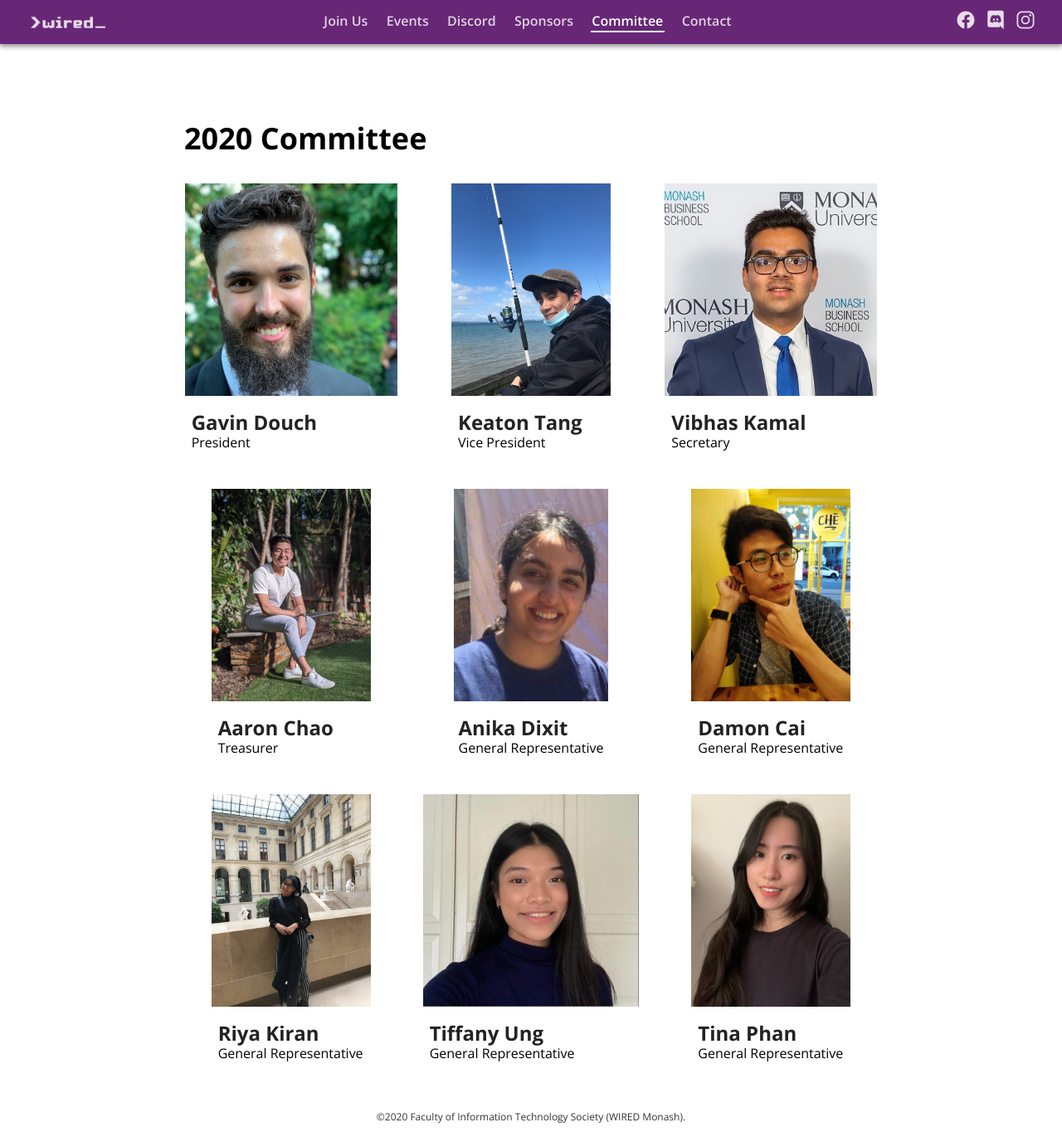
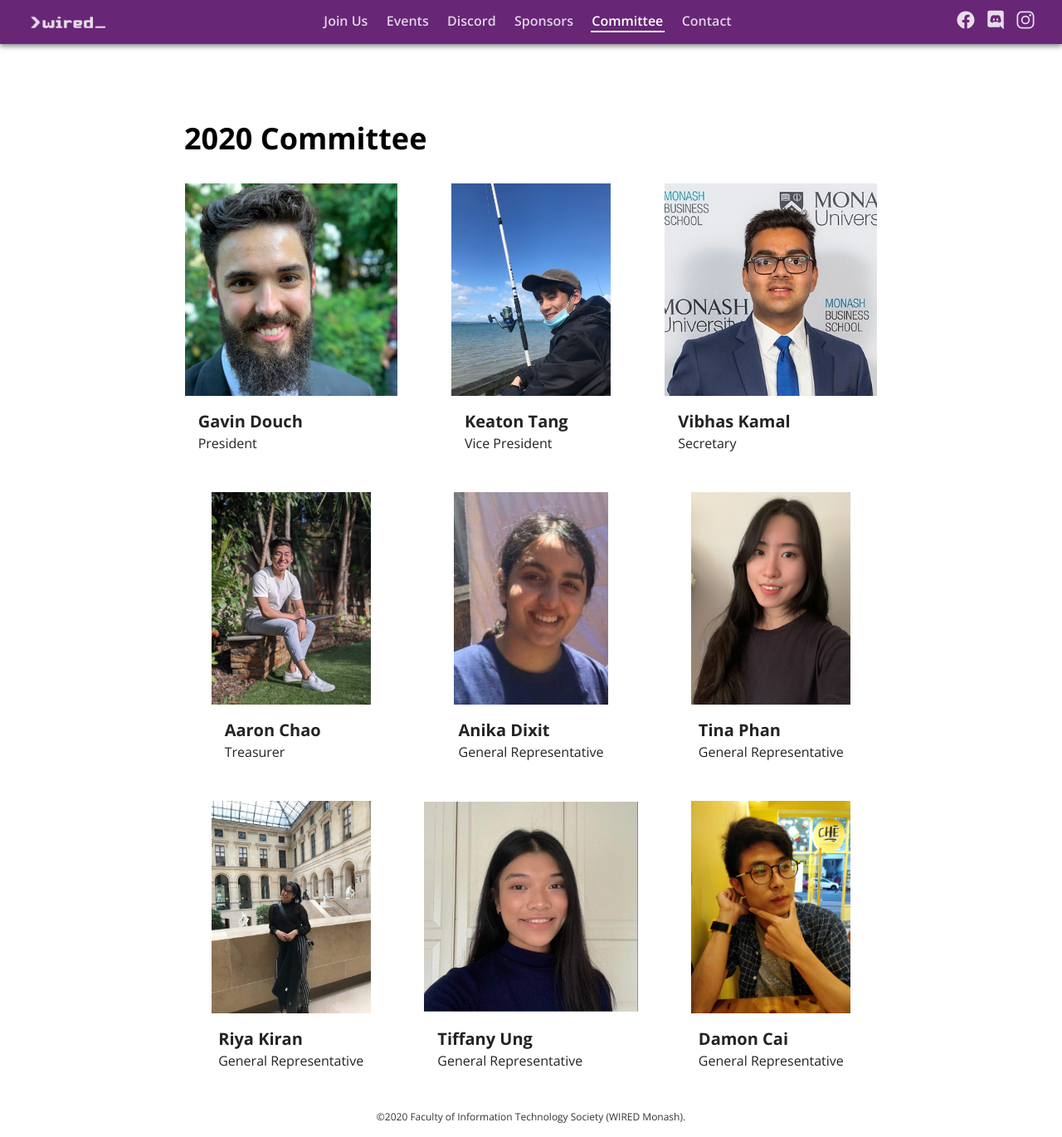
Before and after one commit to wiredmonash/website, a Jekyll site: the page built from committee.html, in a window 1280 px wide and 1370 px high. Shown: the whole window at 83% size. Built offline with Jekyll 4.4.1, drawn with Linux system fonts in a browser that asks for light colours.

Commit message:
Improve committee page styling

```diff
--- a/_sass/main.scss
+++ b/_sass/main.scss
@@ -86,38 +86,3 @@ footer {
   opacity: 0.8;
   padding: 0 $gutter-padding 1rem;
 }
-
-.committee-grid {
-  display: grid;
-  width: 100%;
-  /* Prevent vertical gaps */
-  line-height: 0;
-  column-count: 5;
-  grid-gap: 2rem;
-  grid-template-columns: repeat(auto-fit, minmax(240px, 1fr));
-  justify-items: center;
-}
-
-.committee-card {
-  display: flex;
-  flex-direction: column;
-  max-width: 20rem;
-}
-
-.committee-text {
-  padding: 0.5rem;
-}
-
-.committee-name {
-  margin-bottom: 0.5rem;
-  color: #232323;
-}
-
-.committee-title {
-  line-height: 2;
-}
-
-.committee-image {
-  object-fit: contain;
-  height: 16rem;
-}
--- /dev/null
+++ b/assets/css/committee.scss
@@ -0,0 +1,37 @@
+---
+---
+
+.committee-grid {
+  display: grid;
+  width: 100%;
+  grid-gap: 2rem;
+  grid-template-columns: repeat(auto-fit, minmax(240px, 1fr));
+  justify-items: center;
+}
+
+.committee-card {
+  display: flex;
+  flex-direction: column;
+  max-width: 20rem;
+}
+
+.committee-image {
+  object-fit: contain;
+  height: 16rem;
+  width: 100%;
+}
+
+.committee-text {
+  padding: 1rem;
+  color: #232323;
+}
+
+.committee-name {
+  margin: 0;
+  font-size: 1.25rem;
+  line-height: 1.5;
+}
+
+.committee-title {
+  margin: 0;
+}
--- a/committee.html
+++ b/committee.html
@@ -24,9 +26,9 @@ committee:
   title: General Representative
   image: Anika_Dixit.jpg
 -
-  name: Damon Cai
+  name: Tina Phan
   title: General Representative
-  image: Damon_Cai.jpg
+  image: Tina_Phan.jpg
 -
   name: Riya Kiran
   title: General Representative
@@ -36,18 +38,18 @@ committee:
   title: General Representative
   image: Tiffany_Ung.jpg
 -
-  name: Tina Phan
+  name: Damon Cai
   title: General Representative
-  image: Tina_Phan.jpg
+  image: Damon_Cai.jpg
 ---
 <h2>2020 Committee</h2>
 
 <div class="committee-grid">
     {% for member in page.committee %}
     <div class="committee-card">
-      <img class="committee-image" src="assets/images/committee/{{ member.image }}" height=320 alt="{{ member.name }}: {{ member.title }}">
+      <img class="committee-image" src="assets/images/committee/{{ member.image }}" height=320 width="240" alt="{{ member.name }}: {{ member.title }}">
       <div class="committee-text">
-        <h3 class="committee-name">{{ member.name }}</h3>
+        <h4 class="committee-name">{{ member.name }}</h4>
         <span class="committee-title">{{ member.title }}</span>
       </div>
     </div>
```
Also changed, not shown: other parts of committee.html (+2 -0 lines).
